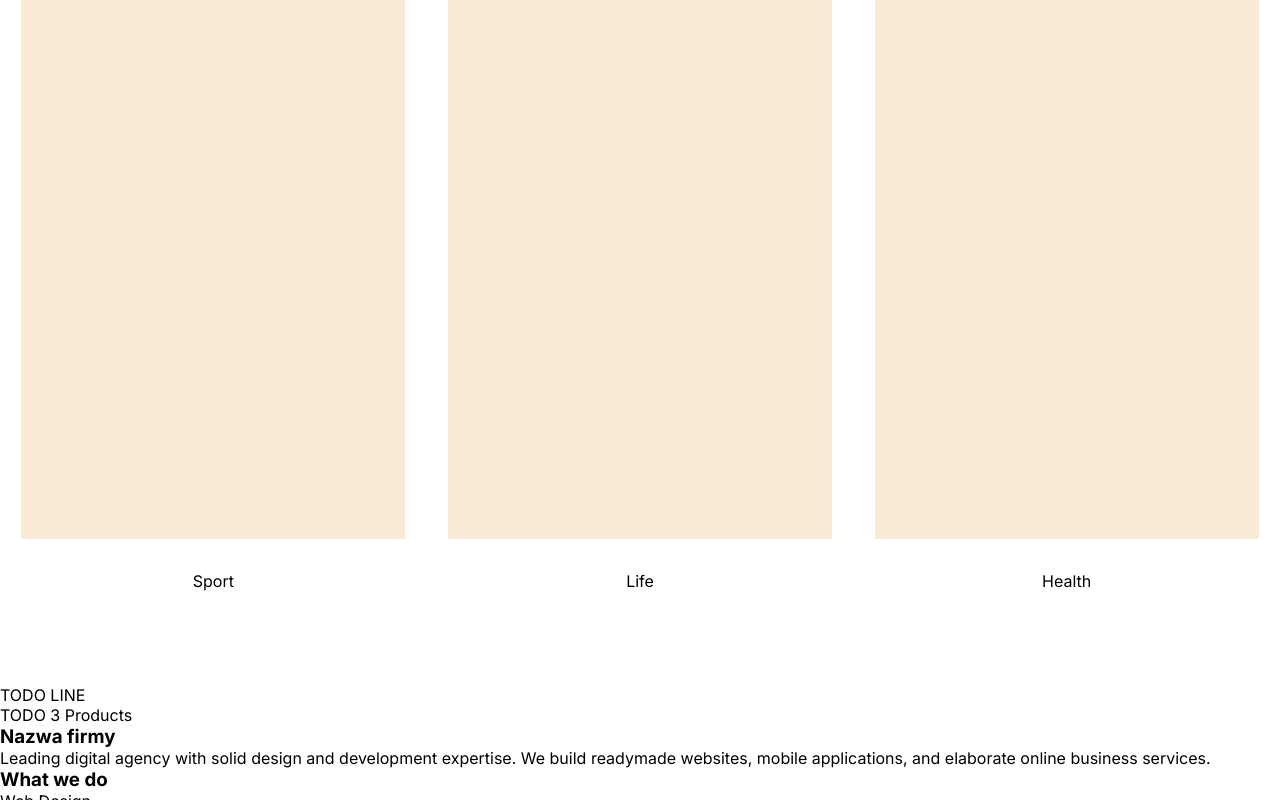
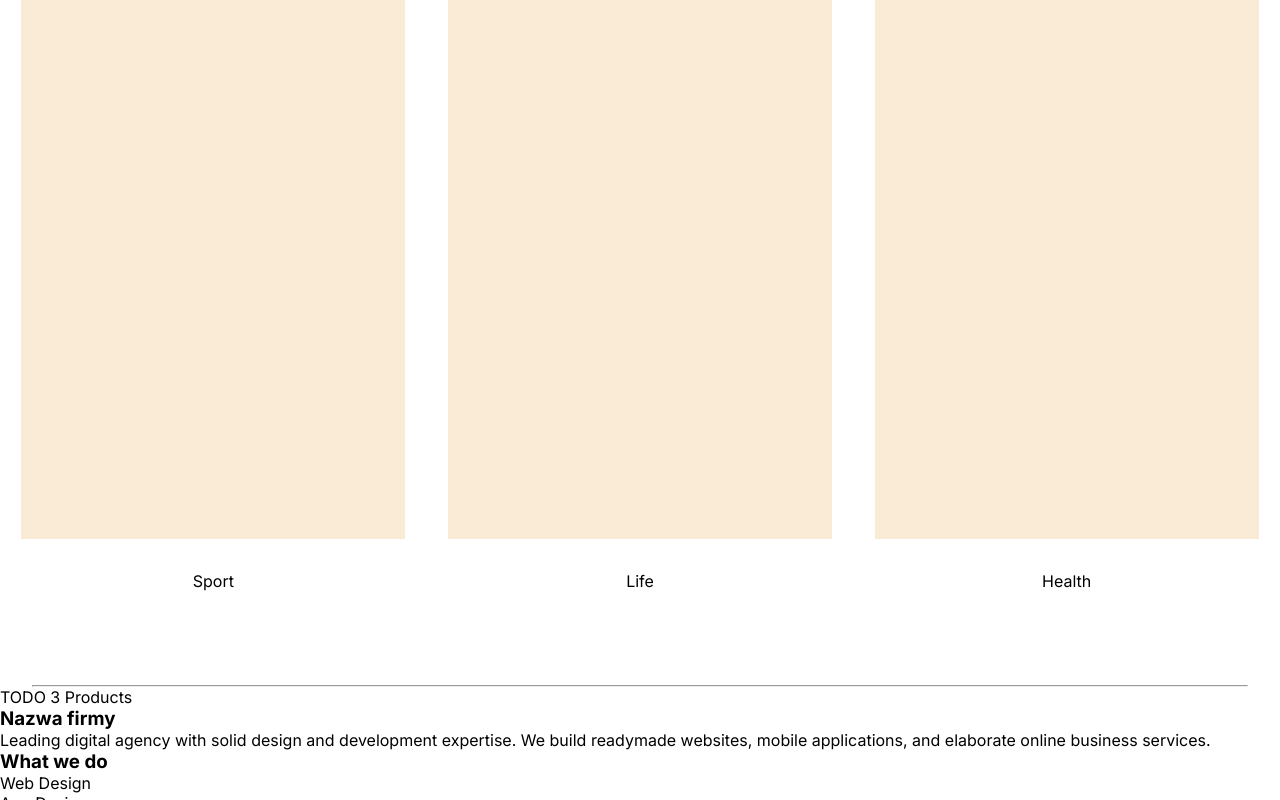
Before and after one commit to JohnyProduction/loyalty-program-app, a Next.js app: page / in a window 1280 px wide. Shown: the part 915-1715 px from the top of the page. Built offline with nearby package versions, Linux system fonts and the light colour scheme.

Commit message:
break line

```diff
--- a/src/app/page.tsx
+++ b/src/app/page.tsx
@@ -2,6 +2,7 @@ import { TopBar } from '@/components/common/top-bar';
 import { Footer } from '@/components/common/footer';
 import { WelcomeFragment } from '@/app/welcome-fragment';
 import { BrowseProducts } from '@/app/browse-products';
+import { BreakLine } from '@/components/common/break-line';
 
 export default function MainPage() {
     return (
@@ -11,7 +12,7 @@ export default function MainPage() {
                 <WelcomeFragment />
             </div>
             <BrowseProducts />
-            <>TODO LINE</>
+            <BreakLine />
             <div>TODO 3 Products</div>
             <Footer />
         </main>
--- /dev/null
+++ b/src/components/common/break-line.tsx
@@ -0,0 +1,7 @@
+import styles from '@/styles/components/common/break-line.module.scss';
+
+export function BreakLine() {
+    return (
+        <hr className={styles['break-line']} />
+    );
+}
--- /dev/null
+++ b/src/styles/components/common/break-line.module.scss
@@ -0,0 +1,5 @@
+.break-line {
+    width: 95vw;
+    margin: 0 auto;
+    background-color: red;
+}
```
